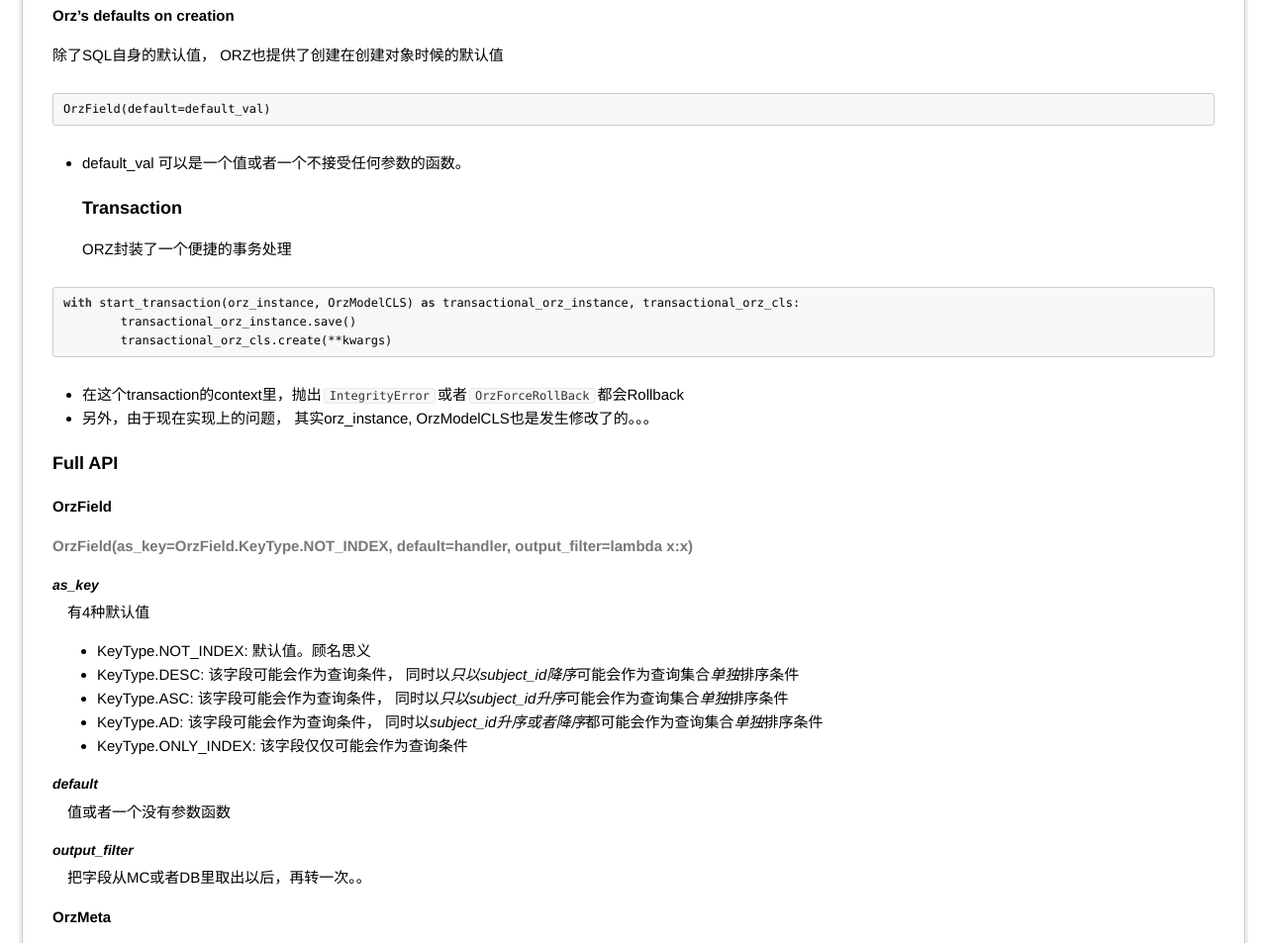
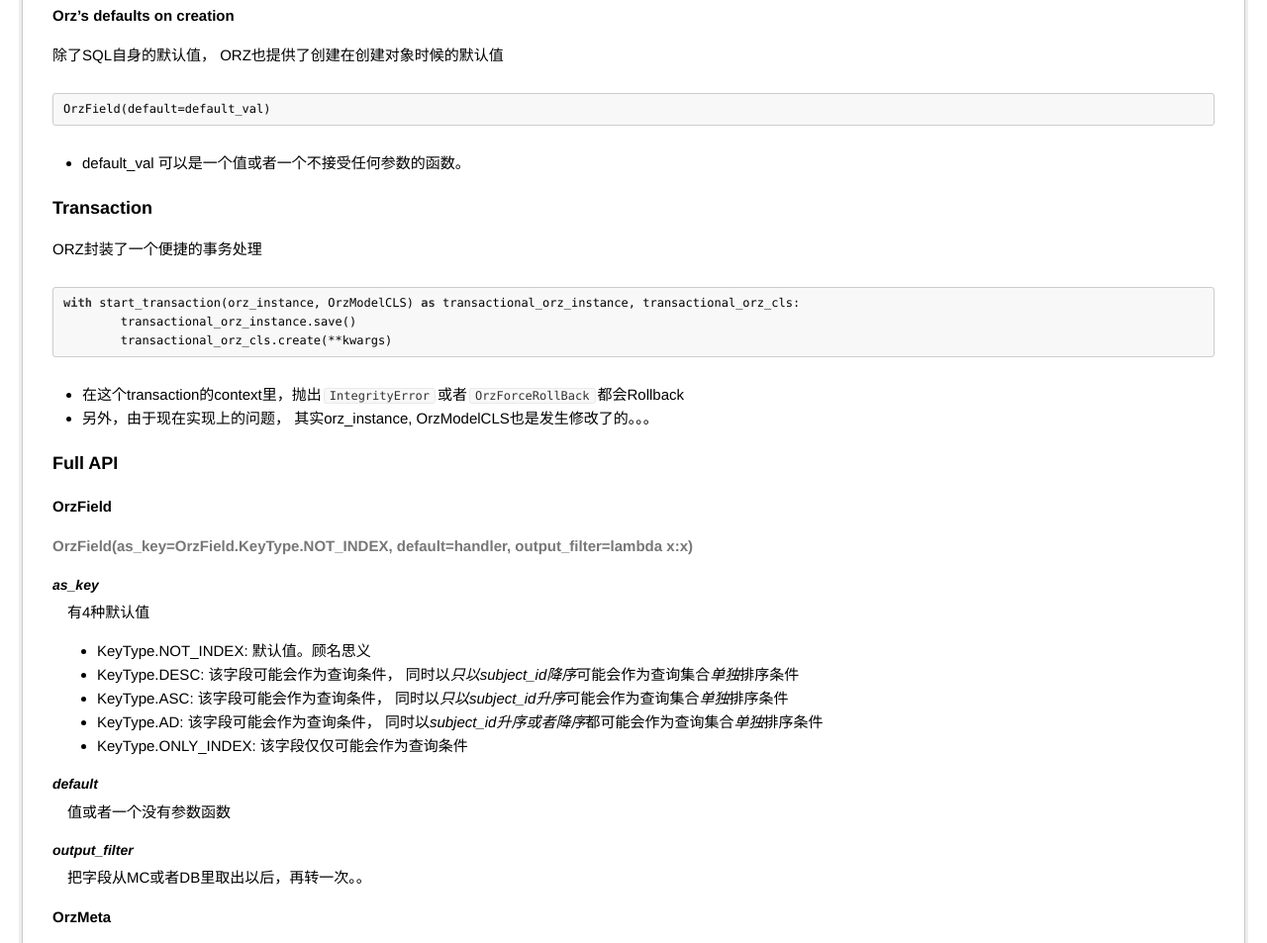
Before and after one commit to douban/douban-orz, a plain HTML site: page docs/index.html in a window 1280 px wide. Shown: the part 8005-8958 px from the top of the page at 99% size. Drawn offline with Linux system fonts and the light colour scheme.

Commit message:
fix doc style

```diff
--- a/docs/index.html
+++ b/docs/index.html
@@ -529,11 +529,12 @@ q.save()</code></pre>
 <pre><code class="python">OrzField(default=default_val)</code></pre>
 
 <ul>
-<li><p>default_val 可以是一个值或者一个不接受任何参数的函数。 </p>
+<li>default_val 可以是一个值或者一个不接受任何参数的函数。</li>
+</ul>
 
 <h4 id="transaction">Transaction</h4>
-ORZ封装了一个便捷的事务处理</li>
-</ul>
+
+<p>ORZ封装了一个便捷的事务处理</p>
 
 <pre><code class="python">with start_transaction(orz_instance, OrzModelCLS) as transactional_orz_instance, transactional_orz_cls:
 	transactional_orz_instance.save()
```
